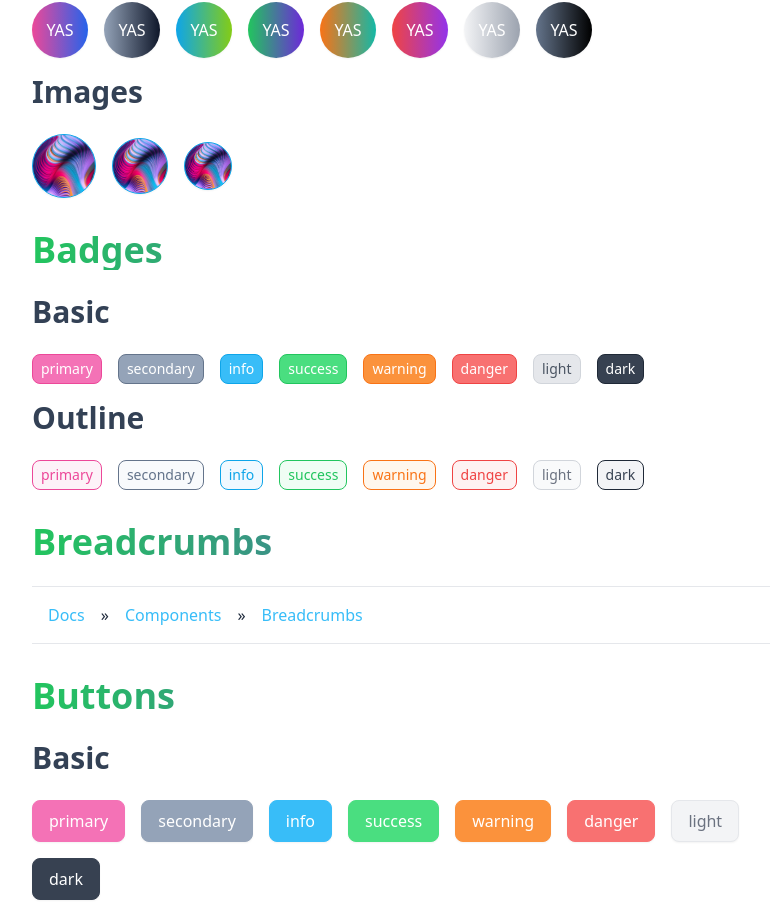
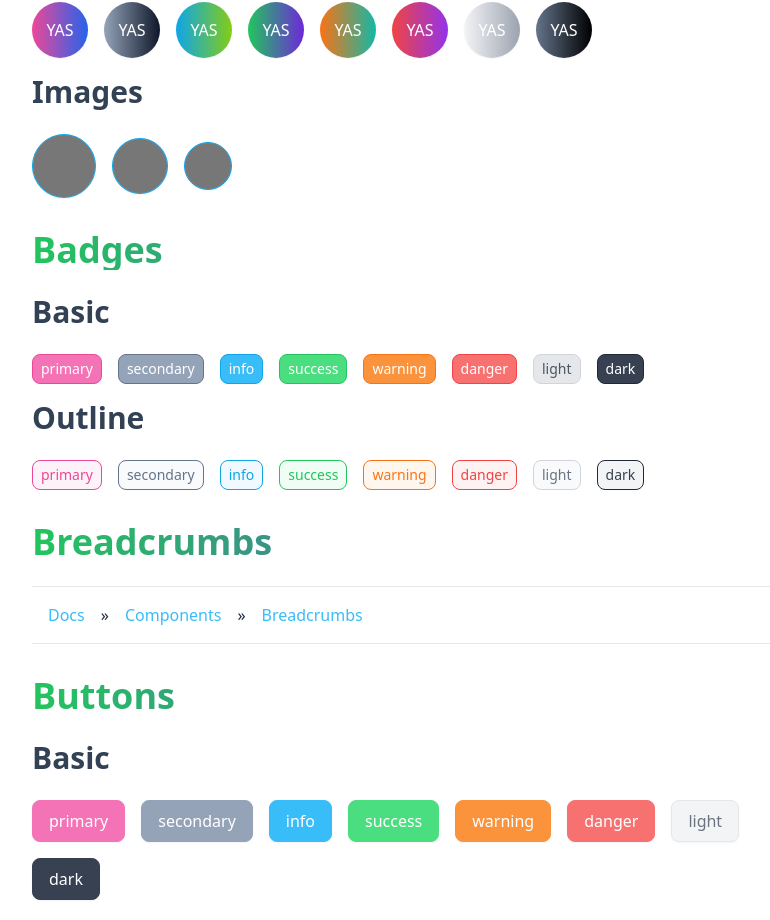
Before and after one commit to youzarsiph/next-evolution, a Next.js app: page / in a window 1280 px wide. Shown: the part 6393-7313 px from the top of the page, without its empty margins (232-1002 px from the left). Built offline with nearby package versions, Linux system fonts and the light colour scheme.

Commit message:
Replaced imgs with svgs

```diff
--- a/pages/index.js
+++ b/pages/index.js
@@ -26,7 +26,6 @@ import {
   TableRow,
 } from "../components/view";
 import Link from "next/link";
-import Image from "next/image";
 
 export default class Home extends Component {
   constructor(props) {
@@ -511,7 +510,20 @@ export default class Home extends Component {
               {this.sizes.map((item) => {
                 return (
                   <Avatar key={item} sizingEnabled size={item} color="info">
-                    <Image src={"/curved-6.jpg"} layout={"fill"} alt="Image" />
+                    <figure className="absolute inset-0 mb-0 object-cover">
+                      <svg
+                        className="w-full h-full rounded-full"
+                        width="800"
+                        height="400"
+                        xmlns="http://www.w3.org/2000/svg"
+                        role="img"
+                        preserveAspectRatio="xMidYMid slice"
+                        focusable="false"
+                      >
+                        <title>Placeholder</title>
+                        <rect width="100%" height="100%" fill="#777"></rect>
+                      </svg>
+                    </figure>
                   </Avatar>
                 );
               })}
```
